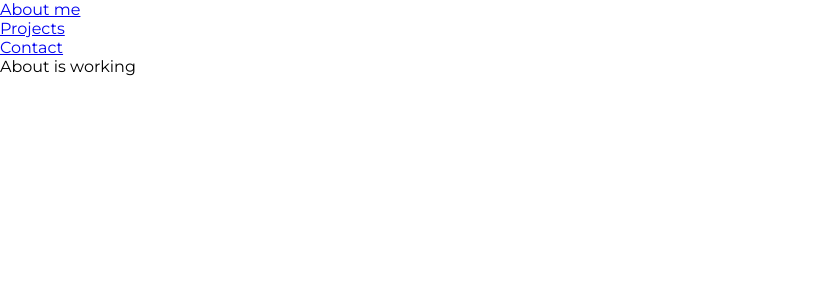
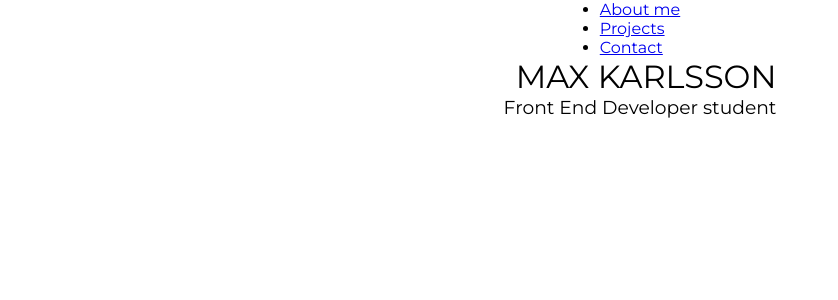
Before and after one commit to maxtkarlsson/portfolio-react, a React (Vite) app: page / in a window 1280 px wide. Shown: the top 300 px of the page, without its empty margins (0-838 px from the left). Built offline with nearby package versions, Linux system fonts and the light colour scheme.

Commit message:
(feat): Add PageTitle component

```diff
--- a/src/components/About.tsx
+++ b/src/components/About.tsx
@@ -1,3 +1,12 @@
+import { PageTitle } from "./PageTitle";
+
 export const About = () => {
-  return <>About is working</>;
+  return (
+    <>
+      <PageTitle
+        title="MAX KARLSSON"
+        desc="Front End Developer student"
+      ></PageTitle>
+    </>
+  );
 };
--- a/src/components/Layout.scss
+++ b/src/components/Layout.scss
@@ -1,5 +1,14 @@
+@use "../style/base" as b;
 @import url(https://fonts.googleapis.com/css?family=Montserrat:100,200,300,regular,500,600,700,800,900,100italic,200italic,300italic,italic,500italic,600italic,700italic,800italic,900italic);
 
 body {
   font-family: "Montserrat";
 }
+
+.header-container {
+  @include b.FlexColCenter;
+}
+
+.main-container {
+  @include b.FlexColCenter;
+}
--- /dev/null
+++ b/src/components/PageTitle.scss
@@ -0,0 +1,12 @@
+@use "../style/base" as b;
+
+.page-title {
+  @include b.FlexColCenter;
+  align-items: flex-end;
+  &__title {
+    font-weight: normal;
+  }
+  &__desc {
+    font-weight: normal;
+  }
+}
--- /dev/null
+++ b/src/components/PageTitle.tsx
@@ -0,0 +1,17 @@
+import "./PageTitle.scss";
+
+interface IPageTitleProps {
+  title: string;
+  desc: string;
+}
+
+// Dölj desc om tom från DOM.
+
+export const PageTitle = ({ title, desc }: IPageTitleProps) => {
+  return (
+    <div className="page-title">
+      <h1 className="page-title__title">{title}</h1>
+      <h3 className="page-title__desc">{desc}</h3>
+    </div>
+  );
+};
```
